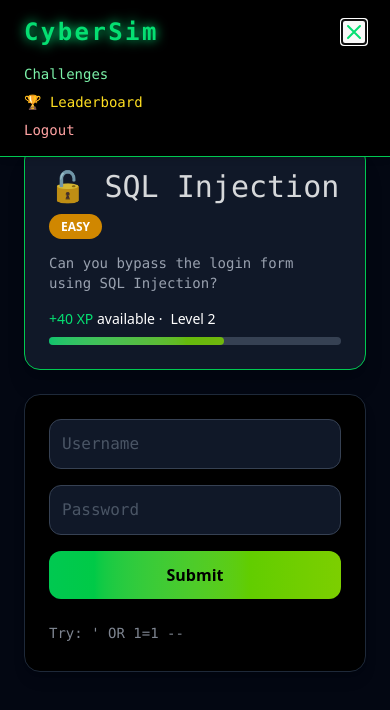
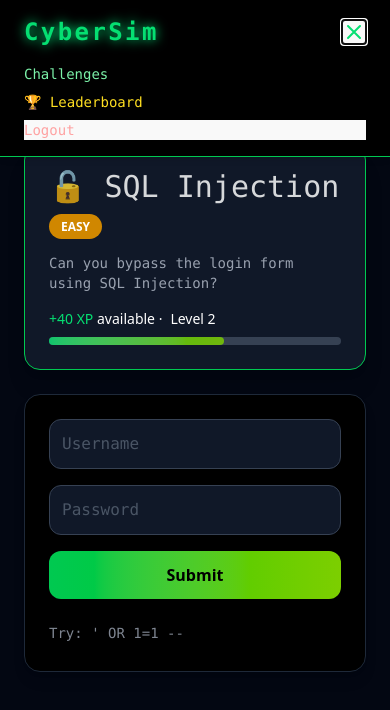
Before and after one commit to AhmadBaker1/cybersim, a React (Vite) app in the folder frontend/: page /challenge/sql-injection in a window 390 px wide. Both pictures are taken after a click on the button 354 px from the left and 32 px from the top of the page. Shown: the top 710 px of the page. Built offline with nearby package versions, Linux system fonts and the light colour scheme.

Commit message:
improved logout button on mobile menu

```diff
--- a/frontend/src/components/ChallengeNavbar.jsx
+++ b/frontend/src/components/ChallengeNavbar.jsx
@@ -82,12 +82,15 @@ export default function ChallengeNavbar() {
           >
             🏆 Leaderboard
           </Link>
-          <Link
-            onClick={handleLogout}
-            className="block text-red-300 hover:text-red-500 transition"
+          <button
+            onClick={() => {
+            handleLogout();
+            setIsOpen(false); // close menu on mobile
+          }}
+          className="block w-full text-left text-red-300 hover:text-red-500 transition"
           >
             Logout
-          </Link>
+          </button>
         </div>
       )}
     </nav>
```
